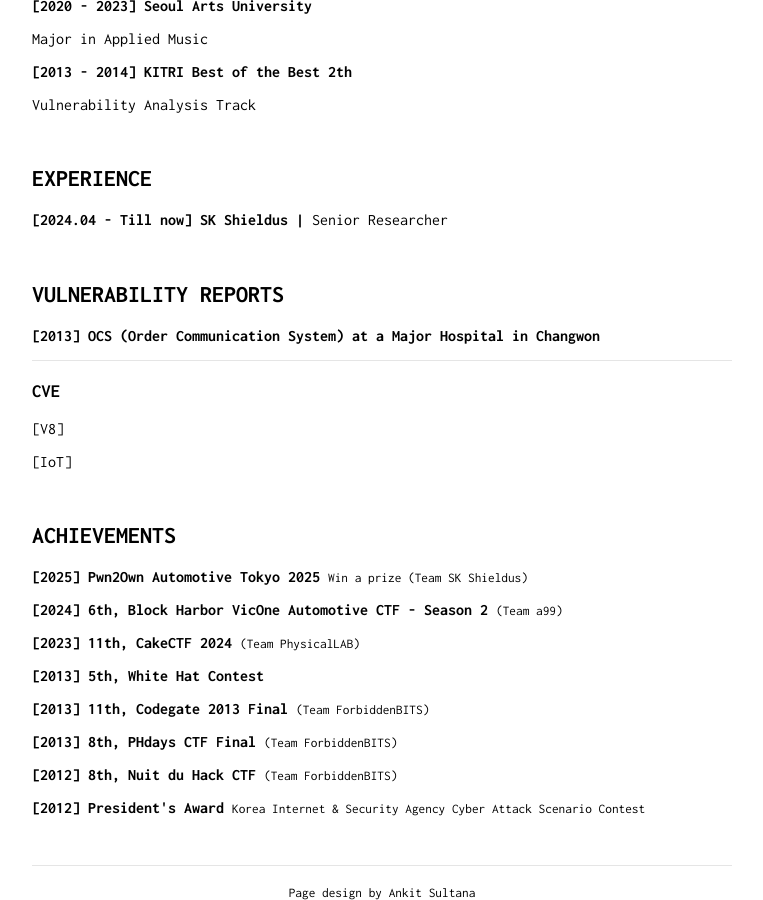
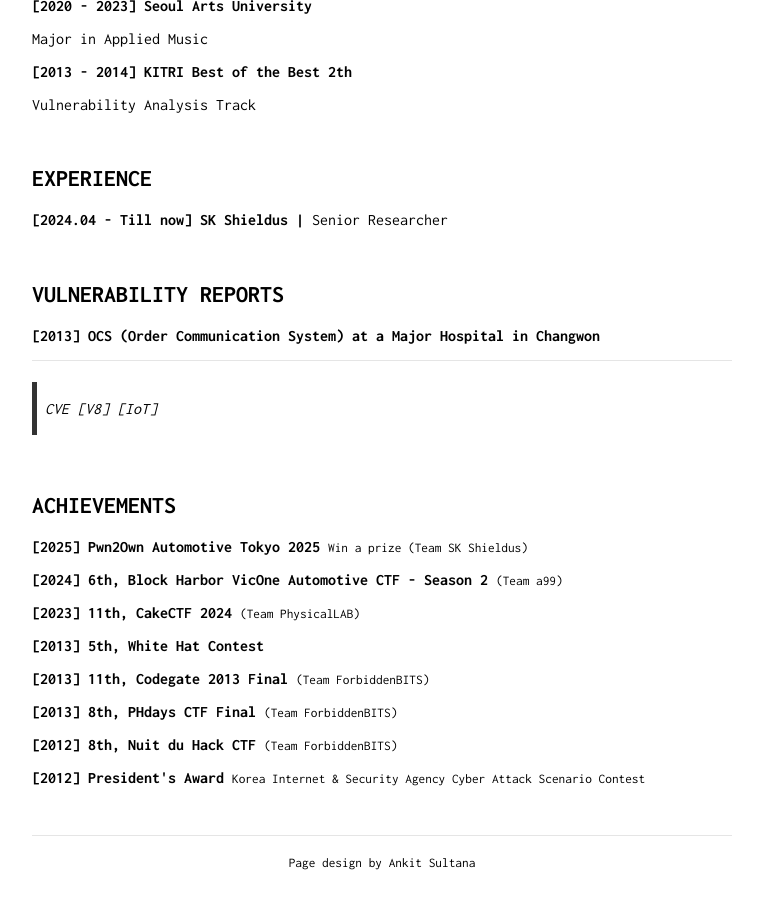
Before and after one commit to Bugeun/bugeun.github.io, a Jekyll site: the page built from index.md, in a window 1280 px wide and 900 px high, scrolled down 709 px. Shown: the whole window, without its empty margins (258-1021 px from the left). Built offline with Jekyll 4.4.1, drawn with Linux system fonts in a browser that asks for light colours; after the commit the page ends 1579 px from its top, so only the background shows below that.

```diff
--- a/index.md
+++ b/index.md
@@ -73,10 +73,8 @@ Security Researcher
 
 ----
 
-### CVE
-
+>CVE
 [V8]
-
 [IoT]
 
 &nbsp;
```
